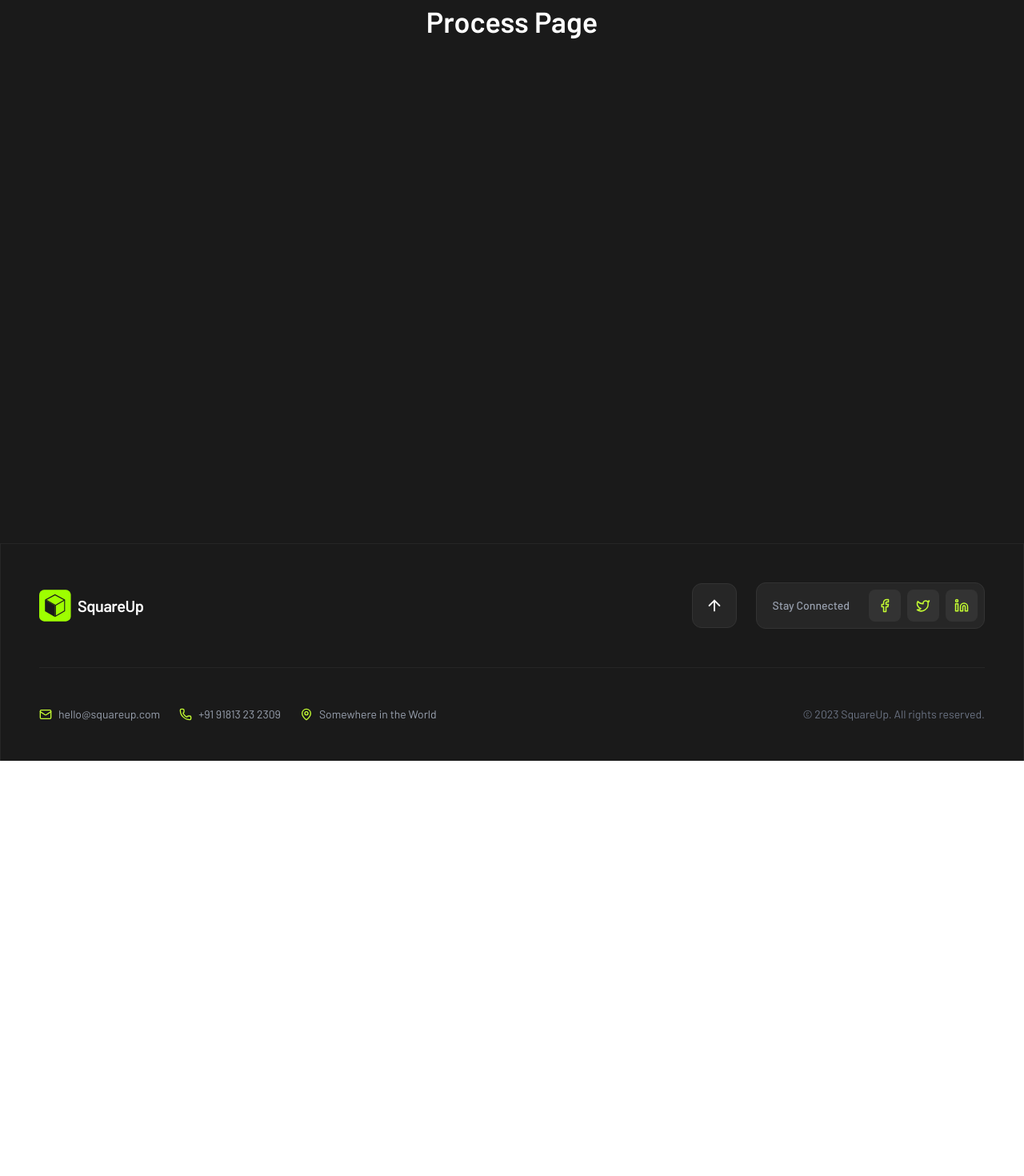
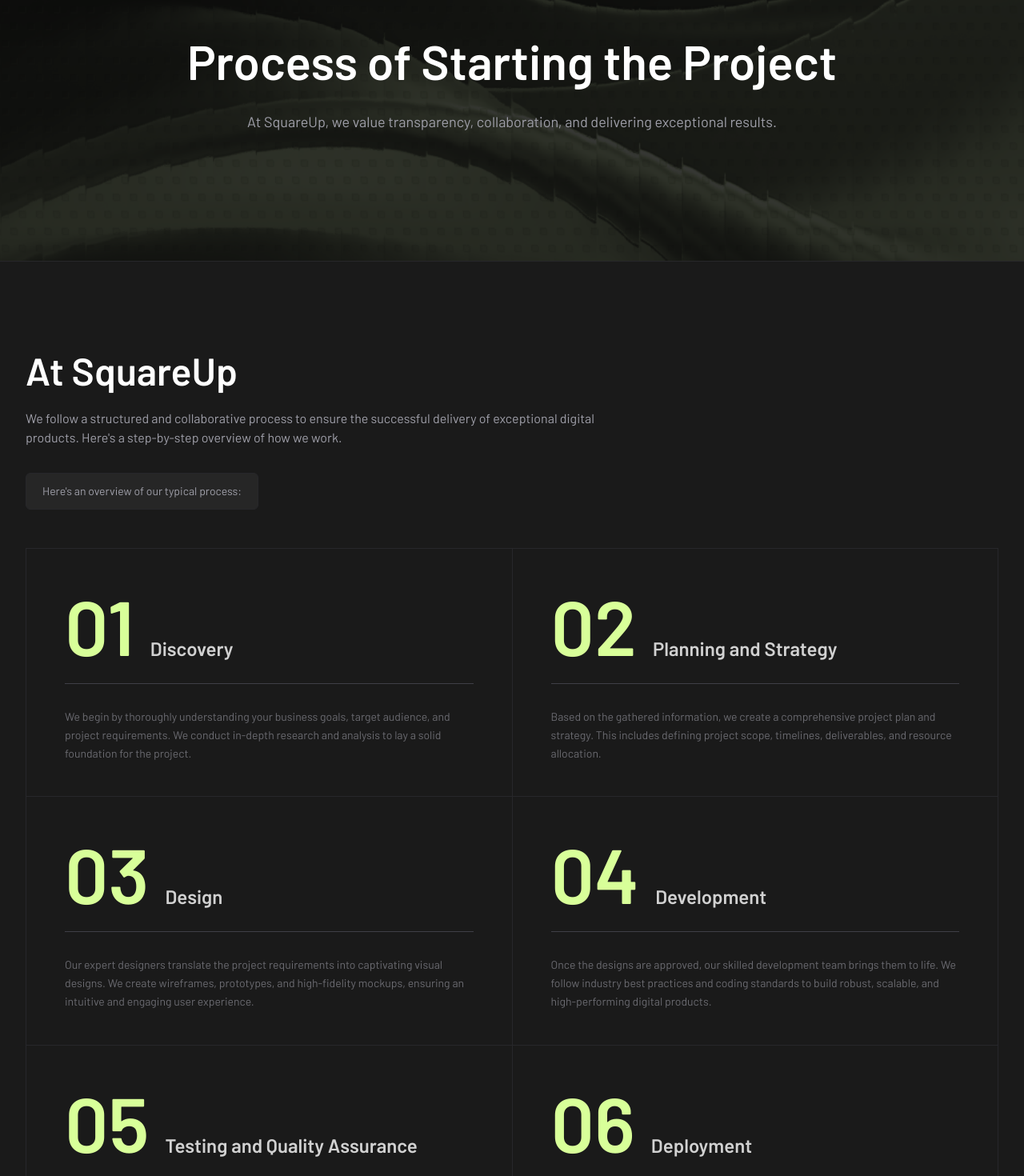
Before and after one commit to abdulazim0421-cmyk/AzimRiko, a Next.js app: page /process in a window 1280 px wide. Shown: the part 200-1670 px from the top of the page at 80% size. Before the commit the page ends 1151 px from the top, so only its background shows below. Built offline with nearby package versions, Linux system fonts and the light colour scheme.

Commit message:
СообÑфинал четвертой страницы

```diff
--- a/app/process/page.tsx
+++ b/app/process/page.tsx
@@ -1,12 +1,20 @@
 import Navbar from "@/components/layout/Navbar";
 import Footer from "@/components/layout/Footer";
+import ProcessHero from "@/components/sections/process/ProcessHero";
+import ProcessSteps from "@/components/sections/process/ProcessSteps";
+import FinalCTA from "@/components/sections/Services/FinalCTA";
+import ContactForm from "@/components/sections/Contact/ContactForm";
+import React from "react";
 
 export default function ProcessPage() {
     return (
         <div>
             <Navbar />
-            <main className="pt-32 min-h-screen bg-[#1A1A1A] text-white text-center">
-                <h1 className="text-4xl font-semibold">Process Page</h1>
+            <main className="relative z-10 bg-[#1A1A1A]">
+                <ProcessHero />
+                <ProcessSteps />
+                <FinalCTA />
+                <ContactForm/>
             </main>
             <Footer />
         </div>
--- /dev/null
+++ b/components/sections/process/ProcessHero.tsx
@@ -0,0 +1,36 @@
+import Image from 'next/image';
+import FadeInUp from '../../animations/FadeInUp';
+
+export default function ProcessHero() {
+    return (
+        <section className="relative w-full py-24 md:py-32 lg:py-40 flex items-center justify-center overflow-hidden border-b border-zinc-800">
+
+            {/* Background image */}
+            <div className="absolute inset-0 z-0">
+                <Image
+                    src="/Hero/servicer-br4.png"
+                    alt="Process background"
+                    fill
+                    className="object-cover object-center opacity-40"
+                    priority
+                />
+                <div className="absolute inset-0 bg-black/50" />
+            </div>
+
+            {/* Content */}
+            <div className="relative z-10 container mx-auto px-4 md:px-8 text-center flex flex-col items-center">
+                <FadeInUp delay={0.1}>
+                    <h1 className="text-4xl md:text-5xl lg:text-6xl font-semibold text-white mb-4 md:mb-6 leading-tight">
+                        Process of Starting the Project
+                    </h1>
+                </FadeInUp>
+                <FadeInUp delay={0.3}>
+                    <p className="text-zinc-400 text-sm md:text-base lg:text-lg max-w-2xl mx-auto">
+                        At SquareUp, we value transparency, collaboration, and delivering exceptional results.
+                    </p>
+                </FadeInUp>
+            </div>
+
+        </section>
+    );
+}
--- /dev/null
+++ b/components/sections/process/ProcessSteps.tsx
@@ -0,0 +1,184 @@
+'use client';
+import { motion } from 'framer-motion';
+import FadeInUp from '../../animations/FadeInUp';
+
+const steps = [
+    {
+        number: '01',
+        title: 'Discovery',
+        description: 'We begin by thoroughly understanding your business goals, target audience, and project requirements. We conduct in-depth research and analysis to lay a solid foundation for the project.',
+    },
+    {
+        number: '02',
+        title: 'Planning and Strategy',
+        description: 'Based on the gathered information, we create a comprehensive project plan and strategy. This includes defining project scope, timelines, deliverables, and resource allocation.',
+    },
+    {
+        number: '03',
+        title: 'Design',
+        description: 'Our expert designers translate the project requirements into captivating visual designs. We create wireframes, prototypes, and high-fidelity mockups, ensuring an intuitive and engaging user experience.',
+    },
+    {
+        number: '04',
+        title: 'Development',
+        description: 'Once the designs are approved, our skilled development team brings them to life. We follow industry best practices and coding standards to build robust, scalable, and high-performing digital products.',
+    },
+    {
+        number: '05',
+        title: 'Testing and Quality Assurance',
+        description: 'We conduct rigorous testing across all aspects of the project to ensure flawless functionality, performance, and security. Any issues are identified and resolved promptly to maintain the highest quality standards.',
+    },
+    {
+        number: '06',
+        title: 'Deployment',
+        description: 'After thorough testing and client approval, we deploy the project to the live environment. Our team ensures a smooth and seamless transition, minimizing any disruptions to your business operations.',
+    },
+    {
+        number: '07',
+        title: 'Post-Launch Support',
+        description: 'Our commitment to your success extends beyond the project launch. We provide ongoing support and maintenance services, promptly addressing any issues and keeping your digital product up-to-date.',
+    },
+    {
+        number: '08',
+        title: 'Continuous Improvement',
+        description: 'We believe in the power of continuous improvement. We monitor the performance of your digital product, gather user feedback, and make iterative enhancements to optimize its effectiveness and drive business growth.',
+    },
+];
+
+const containerVariants = {
+    hidden: {},
+    visible: { transition: { staggerChildren: 0.1 } },
+};
+
+const cardVariants = {
+    hidden: { opacity: 0, y: 24 },
+    visible: {
+        opacity: 1,
+        y: 0,
+        transition: { duration: 0.5, ease: 'easeOut' as const },
+    },
+};
+
+// Staggered text variants triggered by parent hover
+const titleVariants = {
+    rest: { y: 4, opacity: 0.8 },
+    hover: { y: 0, opacity: 1, transition: { duration: 0.25, delay: 0.05, ease: 'easeOut' as const } },
+};
+
+const descVariants = {
+    rest: { y: 6, opacity: 0.6 },
+    hover: { y: 0, opacity: 1, transition: { duration: 0.25, delay: 0.15, ease: 'easeOut' as const } },
+};
+
+// Neon border sweep via clipPath animation
+const neonVariants = {
+    rest: { clipPath: 'inset(0 100% 0 0)', opacity: 0 },
+    hover: {
+        clipPath: 'inset(0 0% 0 0)',
+        opacity: 1,
+        transition: { duration: 0.4, ease: 'easeOut' as const },
+    },
+};
+
+function StepCard({ step }: { step: typeof steps[0] }) {
+    return (
+        <motion.div
+            variants={cardVariants}
+            initial="rest"
+            whileHover="hover"
+            animate="rest"
+            whileInView={undefined}
+            className="relative overflow-hidden flex flex-col gap-6 p-10 md:p-12 border-r border-b border-zinc-800 bg-[#1A1A1A]"
+        >
+            {/* Neon border sweep — top edge */}
+            <motion.div
+                variants={neonVariants}
+                className="absolute top-0 left-0 w-full h-[2px] bg-gradient-to-r from-transparent via-[#D8FF99] to-transparent pointer-events-none"
+            />
+
+            {/* Subtle bg glow on hover */}
+            <motion.div
+                variants={{
+                    rest: { opacity: 0 },
+                    hover: { opacity: 1, transition: { duration: 0.3 } },
+                }}
+                className="absolute inset-0 bg-[#D8FF99]/[0.03] pointer-events-none"
+            />
+
+            {/* Number + Title row */}
+            <div className="relative flex items-end gap-5">
+                <motion.span
+                    variants={{
+                        rest: { scale: 1, filter: 'drop-shadow(0 0 0px transparent)' },
+                        hover: {
+                            scale: 1.1,
+                            filter: 'drop-shadow(0 0 14px rgba(216,255,153,0.55))',
+                            transition: { duration: 0.3, ease: 'easeOut' as const },
+                        },
+                    }}
+                    className="text-7xl md:text-8xl font-black text-[#D8FF99] leading-none inline-block origin-left"
+                >
+                    {step.number}
+                </motion.span>
+
+                <motion.h3
+                    variants={titleVariants}
+                    className="text-white text-xl md:text-2xl font-semibold leading-tight pb-2"
+                >
+                    {step.title}
+                </motion.h3>
+            </div>
+
+            {/* Divider */}
+            <div className="relative border-t border-zinc-700" />
+
+            {/* Description */}
+            <motion.p
+                variants={descVariants}
+                className="relative text-zinc-400 text-sm leading-relaxed"
+            >
+                {step.description}
+            </motion.p>
+        </motion.div>
+    );
+}
+
+export default function ProcessSteps() {
+    return (
+        <section className="bg-[#1A1A1A] py-20 md:py-28 border-b border-zinc-800">
+            <div className="container mx-auto px-4 md:px-8 max-w-7xl">
+
+                <FadeInUp delay={0.1}>
+                    <h2 className="text-3xl md:text-4xl lg:text-5xl font-semibold text-white mb-4 md:mb-6">
+                        At SquareUp
+                    </h2>
+                </FadeInUp>
+
+                <FadeInUp delay={0.2}>
+                    <p className="text-zinc-400 text-sm md:text-base max-w-3xl mb-8">
+                        We follow a structured and collaborative process to ensure the successful delivery of exceptional digital products. Here's a step-by-step overview of how we work.
+                    </p>
+                </FadeInUp>
+
+                <FadeInUp delay={0.3}>
+                    <div className="inline-flex mb-12 px-5 py-3 bg-[#262626] rounded-md border border-zinc-800 text-zinc-400 text-sm">
+                        Here's an overview of our typical process:
+                    </div>
+                </FadeInUp>
+
+                <motion.div
+                    initial="hidden"
+                    whileInView="visible"
+                    viewport={{ once: true, margin: '-60px' }}
+                    variants={containerVariants}
+                    className="grid grid-cols-1 md:grid-cols-2 border-l border-t border-zinc-800"
+                >
+                    {steps.map((step) => (
+                        <StepCard key={step.number} step={step} />
+                    ))}
+                </motion.div>
+
+            </div>
+        </section>
+    );
+}
```
